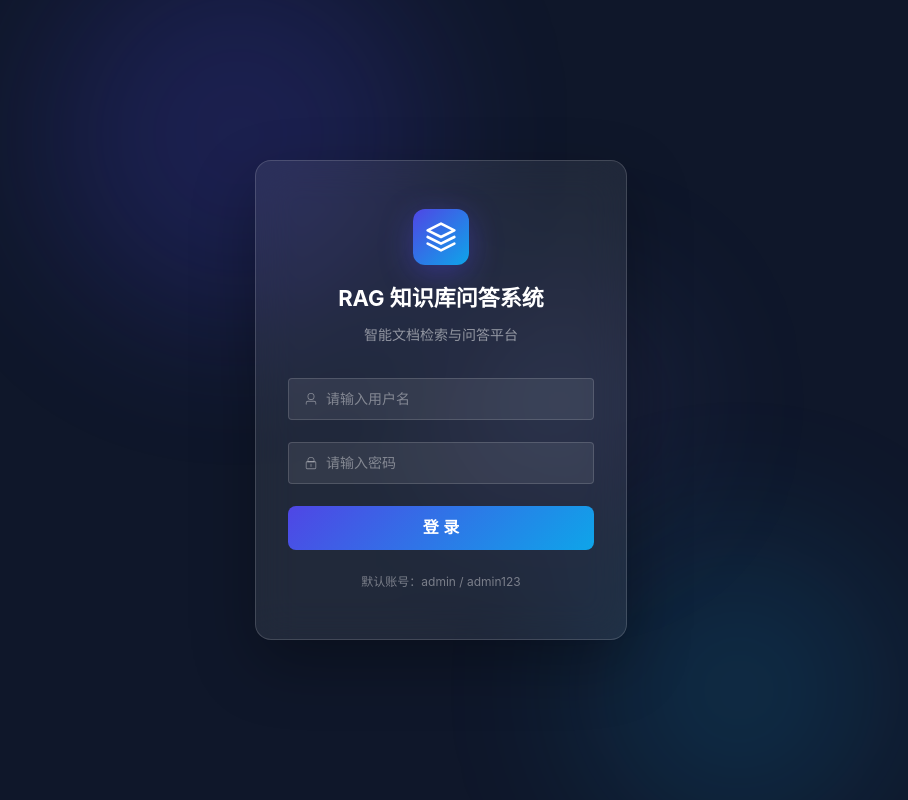
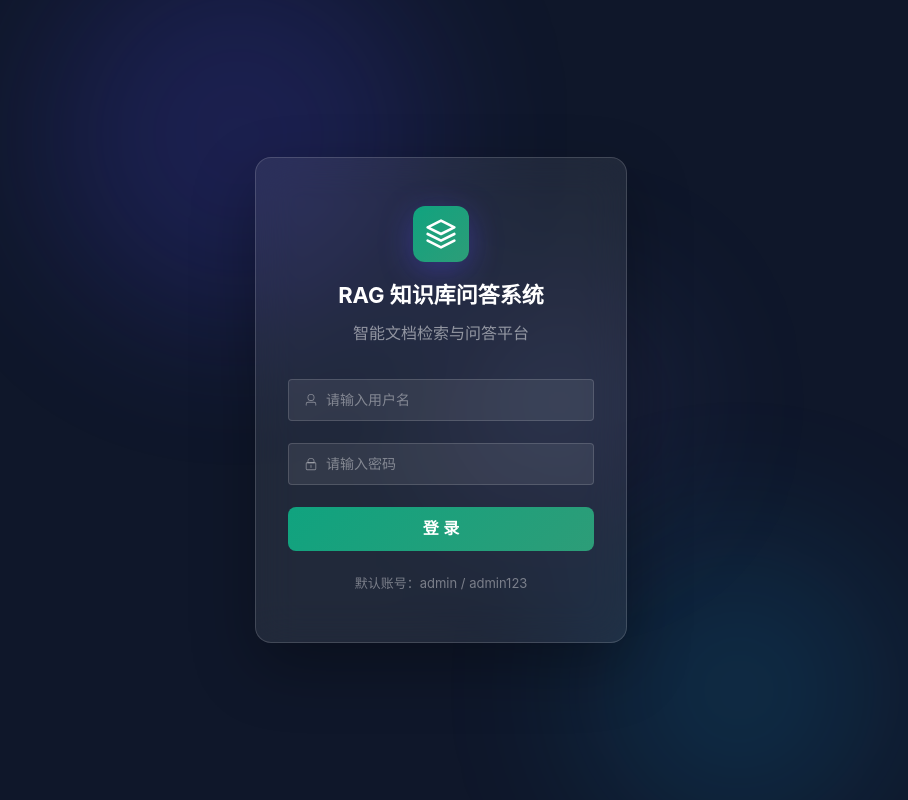
Before and after one commit to Lin-sist/RAG, a Vue app in the folder rag-frontend/: page /login in a window 1280 px wide. Shown: the whole page, without its empty margins (199-1107 px from the left). Built offline with nearby package versions, Linux system fonts and the light colour scheme.

Commit message:
feat: 前端优化 - 更新设计token、路由配置、AppHeader样式

```diff
--- a/rag-frontend/src/components/common/AppHeader.vue
+++ b/rag-frontend/src/components/common/AppHeader.vue
@@ -1,4 +1,4 @@
-<template>
+ <template>
   <el-header class="app-header">
     <div class="header-left">
       <el-icon class="collapse-btn" @click="emit('toggle-collapse')">
--- a/rag-frontend/src/router/index.ts
+++ b/rag-frontend/src/router/index.ts
@@ -49,6 +49,14 @@ const routes: RouteRecordRaw[] = [
             },
         ],
     },
+
+    //临时测试v0
+    {
+        path: '/chat-v2',
+        name: 'ChatV2',
+        component: () => import('@/components/chat/RagChatInterface.vue')
+    },
+
     {
         path: '/:pathMatch(.*)*',
         redirect: '/login',
--- a/rag-frontend/src/styles/variables.css
+++ b/rag-frontend/src/styles/variables.css
@@ -1,49 +1,53 @@
 :root {
-    /* === Design System V2 === */
+    /* === Design System V2 — ChatGPT Style (Light Mode) === */
 
-    /* Primary */
-    --rag-primary: #4F46E5;
-    --rag-primary-hover: #4338CA;
-    --rag-primary-light: #818CF8;
-    --rag-primary-dark: #3730A3;
-    --rag-accent: #0EA5E9;
+    /* Primary — 改为 ChatGPT 标志性绿色 */
+    --rag-primary: #10A37F;
+    --rag-primary-hover: #1A7F5E;
+    --rag-primary-light: #2D9D78;
+    --rag-primary-dark: #0D7A60;
+    --rag-accent: #10A37F;
 
-    /* Status */
+    /* Status — 保持不变 */
     --rag-success: #10B981;
     --rag-warning: #F59E0B;
     --rag-danger: #EF4444;
-    --rag-info: #64748B;
+    --rag-info: #676767;
 
     /* Text */
-    --rag-text-primary: #0F172A;
-    --rag-text-regular: #334155;
-    --rag-text-secondary: #64748B;
-    --rag-text-placeholder: #94A3B8;
+    --rag-text-primary: #0D0D0D;
+    --rag-text-regular: #2D2D2D;
+    --rag-text-secondary: #676767;
+    --rag-text-placeholder: #B4B4B4;
 
     /* Backgrounds */
     --rag-bg-primary: #FFFFFF;
-    --rag-bg-page: #F8FAFC;
-    --rag-bg-hover: #F1F5F9;
+    --rag-bg-page: #FFFFFF;
+    --rag-bg-sidebar: #F9F9F9;
+    --rag-bg-hover: #F4F4F4;
     --rag-bg-surface: #FFFFFF;
-    --rag-bg-ai-msg: #FFFFFF;
-    --rag-bg-user-msg: #F1F5F9;
+    --rag-bg-ai-msg: transparent;
+    --rag-bg-user-msg: #F4F4F4;
+    --rag-bg-input: #FFFFFF;
+    --rag-bg-card: #FFFFFF;
 
     /* Borders */
-    --rag-border: #E2E8F0;
-    --rag-border-light: #F1F5F9;
+    --rag-border: #E5E5E5;
+    --rag-border-light: #F4F4F4;
 
     /* Radius */
     --rag-radius-sm: 8px;
     --rag-radius-md: 12px;
     --rag-radius-lg: 16px;
-    --rag-radius-input: 24px;
+    --rag-radius-input: 9999px;
+    /* pill 形输入框，ChatGPT 风格 */
 
     /* Shadows */
-    --rag-shadow-sm: 0 4px 12px rgba(0, 0, 0, 0.05);
-    --rag-shadow-md: 0 8px 24px rgba(0, 0, 0, 0.08);
-    --rag-shadow-lg: 0 12px 40px rgba(0, 0, 0, 0.12);
+    --rag-shadow-sm: 0 1px 3px rgba(0, 0, 0, 0.05);
+    --rag-shadow-md: 0 4px 16px rgba(0, 0, 0, 0.08);
+    --rag-shadow-lg: 0 8px 32px rgba(0, 0, 0, 0.12);
 
-    /* Spacing (4x grid) */
+    /* Spacing (4x grid) — 保持不变 */
     --rag-space-1: 4px;
     --rag-space-2: 8px;
     --rag-space-3: 12px;
@@ -53,23 +57,95 @@
     --rag-space-12: 48px;
 
     /* Typography */
+    --rag-font-family: 'Inter', -apple-system, system-ui, sans-serif;
     --rag-font-h1: 28px;
     --rag-font-h2: 22px;
-    --rag-font-body: 14px;
-    --rag-font-small: 12px;
+    --rag-font-body: 16px;
+    /* ChatGPT 用 16px，比原来 14px 更舒适 */
+    --rag-font-small: 13px;
     --rag-line-height: 1.6;
+
+    /* Layout */
+    --rag-max-width-content: 800px;
+    /* 消息区最大宽度，对齐 ChatGPT */
 
     /* Transition */
     --rag-transition: all 0.2s ease;
 
     /* Brand gradient */
-    --rag-gradient: linear-gradient(135deg, #4F46E5, #0EA5E9);
+    --rag-gradient: linear-gradient(135deg, #10A37F, #2D9D78);
+
+    /* RAG 专属 — 引用来源标签颜色 */
+    --rag-tag-match: #1A7F5E;
 
     /* Element Plus overrides */
-    --el-color-primary: #4F46E5;
-    --el-color-primary-light-3: #818CF8;
-    --el-color-primary-light-5: #A5B4FC;
-    --el-color-primary-light-7: #C7D2FE;
-    --el-color-primary-light-9: #EEF2FF;
-    --el-color-primary-dark-2: #4338CA;
+    --el-color-primary: #10A37F;
+    --el-color-primary-light-3: #2D9D78;
+    --el-color-primary-light-5: #5BBFA6;
+    --el-color-primary-light-7: #A8DDD4;
+    --el-color-primary-light-9: #E6F6F3;
+    --el-color-primary-dark-2: #0D7A60;
 }
+
+/* === Dark Mode — ChatGPT 深灰暗色方案 === */
+@media (prefers-color-scheme: dark) {
+    :root {
+        /* Primary — 保持绿色，暗色下更亮一点 */
+        --rag-primary: #10A37F;
+        --rag-primary-hover: #2D9D78;
+        --rag-primary-light: #5BBFA6;
+        --rag-primary-dark: #0D7A60;
+        --rag-accent: #10A37F;
+
+        /* Text */
+        --rag-text-primary: #ECECEC;
+        --rag-text-regular: #D1D1D1;
+        --rag-text-secondary: #B4B4B4;
+        --rag-text-placeholder: #6B6B6B;
+
+        /* Backgrounds */
+        --rag-bg-primary: #212121;
+        --rag-bg-page: #212121;
+        --rag-bg-sidebar: #171717;
+        --rag-bg-hover: #2F2F2F;
+        --rag-bg-surface: #2F2F2F;
+        --rag-bg-ai-msg: transparent;
+        --rag-bg-user-msg: #2F2F2F;
+        --rag-bg-input: #2F2F2F;
+        --rag-bg-card: rgba(255, 255, 255, 0.05);
+
+        /* Borders */
+        --rag-border: rgba(255, 255, 255, 0.1);
+        --rag-border-light: rgba(255, 255, 255, 0.05);
+
+        /* Shadows — 暗色下阴影更重 */
+        --rag-shadow-sm: 0 2px 6px rgba(0, 0, 0, 0.2);
+        --rag-shadow-md: 0 4px 12px rgba(0, 0, 0, 0.3);
+        --rag-shadow-lg: 0 8px 32px rgba(0, 0, 0, 0.4);
+
+        /* RAG 专属 */
+        --rag-tag-match: #2D9D78;
+
+        /* Element Plus dark overrides */
+        --el-color-primary: #10A37F;
+        --el-color-primary-light-3: #2D9D78;
+        --el-color-primary-light-5: #5BBFA6;
+        --el-color-primary-light-7: #3A6B62;
+        --el-color-primary-light-9: #1E3D38;
+        --el-color-primary-dark-2: #0D7A60;
+
+        /* Element Plus 全局暗色覆盖 */
+        --el-bg-color: #212121;
+        --el-bg-color-page: #171717;
+        --el-bg-color-overlay: #2F2F2F;
+        --el-text-color-primary: #ECECEC;
+        --el-text-color-regular: #D1D1D1;
+        --el-text-color-secondary: #B4B4B4;
+        --el-text-color-placeholder: #6B6B6B;
+        --el-border-color: rgba(255, 255, 255, 0.1);
+        --el-border-color-light: rgba(255, 255, 255, 0.05);
+        --el-fill-color: #2F2F2F;
+        --el-fill-color-light: #383838;
+        --el-fill-color-blank: #212121;
+    }
+}
```
Also changed, not shown: 1 other file (tests, documents, lock files or other folders).
